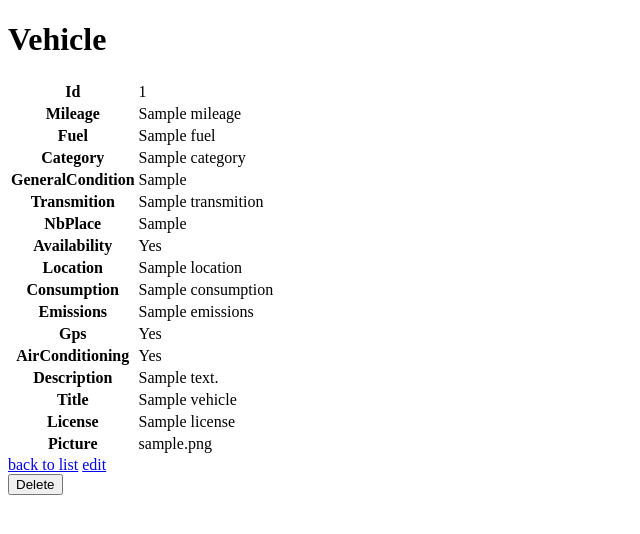
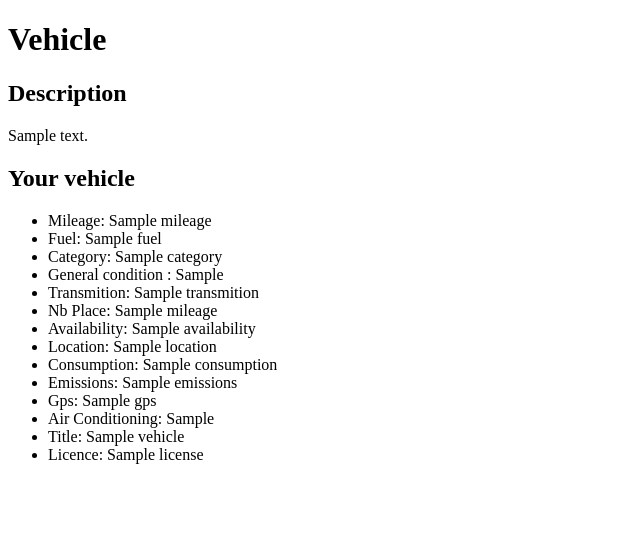
Before and after one commit to kalbespy/hackathon2, a Symfony app: template templates/vehicle/show.html.twig in a window 1280 px wide. Shown: the top 534 px of the page, without its empty margins (0-640 px from the left). Run offline with Twig, Linux system fonts and the light colour scheme; the template is opened without the code that fills it: most values are stand-ins (such as "Sample title", 1, 10 or a date in 2020); grey boxes marked "Sample" are stand-in pictures; some libraries are stand-ins or nearby versions.

Commit message:
page show

```diff
--- a/src/DataFixtures/VehicleFixtures.php
+++ b/src/DataFixtures/VehicleFixtures.php
@@ -357,7 +357,7 @@ class VehicleFixtures extends Fixture implements DependentFixtureInterface
             $vehicle->setLicense($value['license']);
             $vehicle->setPicture($value['picture']);
             $vehicle->setDescription($value['description']);
-            $vehicle->setFilm($this->getReference('movie_' . $value['film']));
+            $vehicle->setMovie($this->getReference('movie_' . $value['film']));
 
             $manager->persist($vehicle);
             $this->addReference('vehicle_' . $key, $vehicle);
--- a/src/Entity/Vehicle.php
+++ b/src/Entity/Vehicle.php
@@ -276,12 +276,12 @@ class Vehicle
         return $this;
     }
 
-    public function getFilm(): ?Movie
+    public function getMovie(): ?Movie
     {
         return $this->film;
     }
 
-    public function setFilm(?Movie $film): self
+    public function setMovie(?Movie $film): self
     {
         $this->film = $film;
 
--- a/templates/movie/show.html.twig
+++ b/templates/movie/show.html.twig
@@ -1,9 +1,11 @@
 {% extends 'base.html.twig' %}
 
-{% block title %}Movie{% endblock %}
+{% block title %}Movie
+{% endblock %}
 
 {% block body %}
 	<h1>Movie</h1>
+
 
 			<table class="table">
 				<tbody>
--- a/templates/vehicle/show.html.twig
+++ b/templates/vehicle/show.html.twig
@@ -1,86 +1,65 @@
 {% extends 'base.html.twig' %}
 
-{% block title %}Vehicle{% endblock %}
+{% block title %}
+	Vehicle
+{% endblock %}
 
 {% block body %}
-    <h1>Vehicle</h1>
+	<h1>
+		Vehicle</h1>
 
-    <table class="table">
-        <tbody>
-            <tr>
-                <th>Id</th>
-                <td>{{ vehicle.id }}</td>
-            </tr>
-            <tr>
-                <th>Mileage</th>
-                <td>{{ vehicle.mileage }}</td>
-            </tr>
-            <tr>
-                <th>Fuel</th>
-                <td>{{ vehicle.fuel }}</td>
-            </tr>
-            <tr>
-                <th>Category</th>
-                <td>{{ vehicle.category }}</td>
-            </tr>
-            <tr>
-                <th>GeneralCondition</th>
-                <td>{{ vehicle.generalCondition }}</td>
-            </tr>
-            <tr>
-                <th>Transmition</th>
-                <td>{{ vehicle.transmition }}</td>
-            </tr>
-            <tr>
-                <th>NbPlace</th>
-                <td>{{ vehicle.nbPlace }}</td>
-            </tr>
-            <tr>
-                <th>Availability</th>
-                <td>{{ vehicle.availability ? 'Yes' : 'No' }}</td>
-            </tr>
-            <tr>
-                <th>Location</th>
-                <td>{{ vehicle.location }}</td>
-            </tr>
-            <tr>
-                <th>Consumption</th>
-                <td>{{ vehicle.consumption }}</td>
-            </tr>
-            <tr>
-                <th>Emissions</th>
-                <td>{{ vehicle.emissions }}</td>
-            </tr>
-            <tr>
-                <th>Gps</th>
-                <td>{{ vehicle.gps ? 'Yes' : 'No' }}</td>
-            </tr>
-            <tr>
-                <th>AirConditioning</th>
-                <td>{{ vehicle.airConditioning ? 'Yes' : 'No' }}</td>
-            </tr>
-            <tr>
-                <th>Description</th>
-                <td>{{ vehicle.description }}</td>
-            </tr>
-            <tr>
-                <th>Title</th>
-                <td>{{ vehicle.title }}</td>
-            </tr>
-            <tr>
-                <th>License</th>
-                <td>{{ vehicle.license }}</td>
-            </tr>
-            <tr>
-                <th>Picture</th>
-                <td>{{ vehicle.picture }}</td>
-            </tr>
-        </tbody>
-    </table>
+	<div class="showVehicle d-flex w">
+		<div class="w-75" style="background-image: url( {{vehicle.picture}})"></div>
+		<div>
+			<h2 class="h2CineCar">Description</h2>
+			<p>{{ vehicle.description }}</p>
 
-    <a href="{{ path('app_vehicle_index') }}">back to list</a>
+			<h2 class="h2CineCar">Your vehicle</h2>
+			<ul>
+				<li>Mileage:
+					{{ vehicle.mileage }}
+				</li>
+				<li>Fuel:
+					{{ vehicle.fuel }}
+				</li>
+				<li>Category:
+					{{ vehicle.category }}
+				</li>
+				<li>General condition :
+					{{ vehicle.generalCondition }}
+				</li>
+				<li>Transmition:
+					{{ vehicle.transmition }}
+				</li>
+				<li>Nb Place:
+					{{ vehicle.mileage }}
+				</li>
+				<li>Availability:
+					{{ vehicle.availability }}
+				</li>
+				<li>Location:
+					{{ vehicle.location }}
+				</li>
+				<li>Consumption:
+					{{ vehicle.consumption }}
+				</li>
+				<li>Emissions:
+					{{ vehicle.emissions }}
+				</li>
+				<li>Gps:
+					{{ vehicle.gps }}
+				</li>
+				<li>Air Conditioning:
+					{{ vehicle.airConditioning }}
+				</li>
+				<li>Title:
+					{{ vehicle.title }}
+				</li>
+				<li>Licence:
+					{{ vehicle.license }}
+				</li>
+			</ul>
+		</div>
+	</div>
 
-    <a href="{{ path('app_vehicle_edit', {'id': vehicle.id}) }}">edit</a>
-
-    {{ include('vehicle/_delete_form.html.twig') }}
 {% endblock %}
```
Also changed, not shown: templates/vehicle/index.html.twig (+12 -6 lines). Lines whose indentation alone changed are shown as unchanged.
